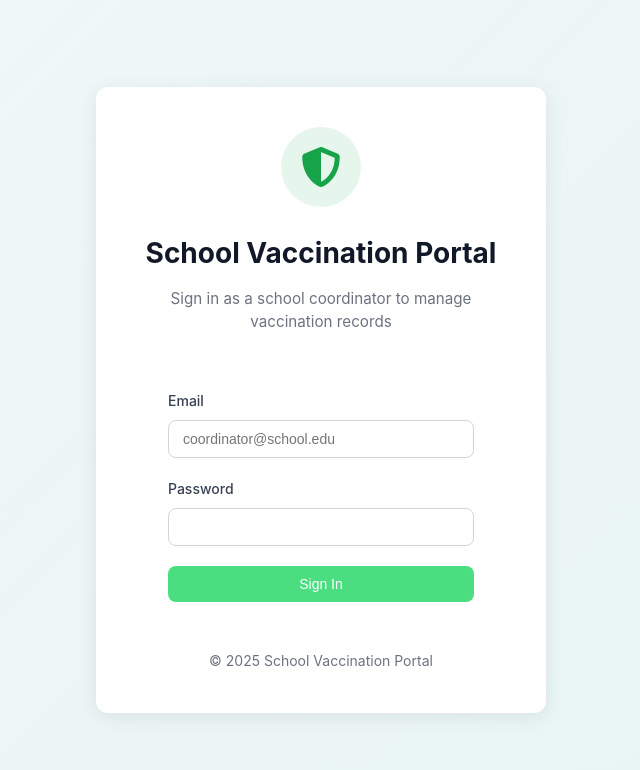
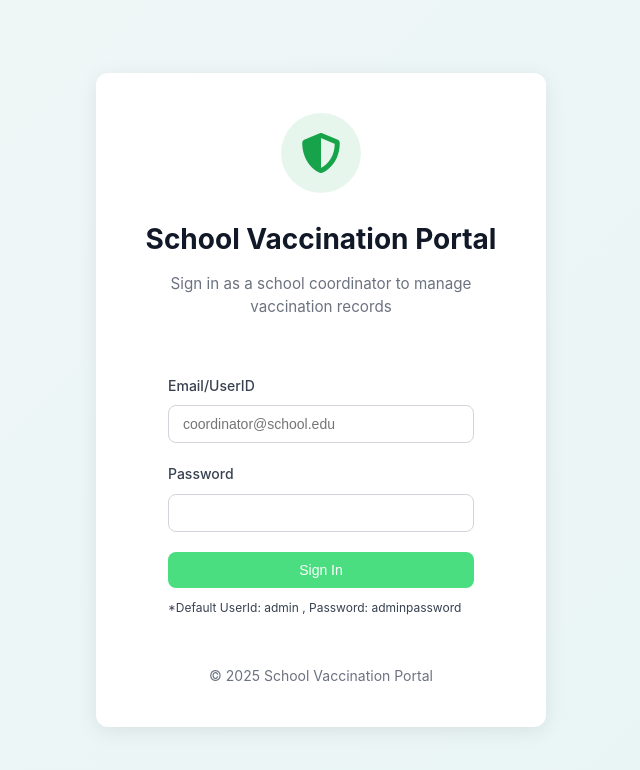
Before and after one commit to BhargaviManapuram3399/school-vaccination-project, a React (Create React App) app in the folder Frontend/: page /login in a window 1280 px wide. Shown: the top 770 px of the page, without its empty margins (319-959 px from the left). Built offline with nearby package versions, Linux system fonts and the light colour scheme.

Commit message:
default user id and password addedd

```diff
--- a/Frontend/src/components/auth/Login.css
+++ b/Frontend/src/components/auth/Login.css
@@ -131,6 +131,12 @@
     margin-bottom: 1.5rem;
   }
 
+  .default_para{
+    margin-top: 10px;
+    font-size: 12px;
+    color: #374151;
+  }
+
   .login-logo i {
     font-size: 2.5rem;
     color: var(--primary);
--- a/Frontend/src/components/auth/Login.js
+++ b/Frontend/src/components/auth/Login.js
@@ -64,7 +64,7 @@ const Login = () => {
         </div>
         <form onSubmit={onSubmit}>
           <div className="form-group">
-            <label htmlFor="username">Email</label>
+            <label htmlFor="username">Email/UserID</label>
             <input
               type="text"
               name="username"
@@ -82,6 +82,7 @@ const Login = () => {
           <button type="submit" className="btn btn-success">
             Sign In
           </button>
+          <p className="default_para">*Default UserId: admin , Password: adminpassword</p>
         </form>
         <div className="login-footer">
           <p>© 2025 School Vaccination Portal</p>
@@ -92,96 +93,3 @@ const Login = () => {
 }
 
 export default Login
-
-
-
-// "use client"
-
-// import { useState, useEffect, useContext } from "react"
-// import { useNavigate } from "react-router-dom"
-// import AuthContext from "../../context/auth/authContext"
-// import AlertContext from "../../context/alert/alertContext"
-// import "./Login.css"
-
-// const Login = () => {
-//   const authContext = useContext(AuthContext)
-//   const alertContext = useContext(AlertContext)
-
-//   const { login, error, clearErrors, isAuthenticated } = authContext
-//   const { setAlert } = alertContext
-
-//   const navigate = useNavigate()
-
-//   const [user, setUser] = useState({
-//     username: "",
-//     password: "",
-//   })
-
-//   const { username, password } = user
-
-//   useEffect(() => {
-//     if (isAuthenticated) {
-//       navigate("/")
-//     }
-
-//     if (error) {
-//       setAlert(error, "danger")
-//       clearErrors()
-//     }
-//     // eslint-disable-next-line
-//   }, [error, isAuthenticated, navigate])
-
-//   const onChange = (e) => setUser({ ...user, [e.target.name]: e.target.value })
-
-//   const onSubmit = (e) => {
-//     e.preventDefault()
-//     if (username === "" || password === "") {
-//       setAlert("Please fill in all fields", "danger")
-//     } else {
-//       login({
-//         username,
-//         password,
-//       })
-//     }
-//   }
-
-//   return (
-//     <div className="login-container">
-//       <div className="login-card">
-//         <div className="login-header">
-//           <div className="login-icon">
-//             <i className="fas fa-shield-alt"></i>
-//           </div>
-//           <h1>School Vaccination Portal</h1>
-//           <p>Sign in as a school coordinator to manage vaccination records</p>
-//         </div>
-//         <form onSubmit={onSubmit}>
-//           <div className="form-group">
-//             <label htmlFor="username">Email</label>
-//             <input
-//               type="text"
-//               name="username"
-//               id="username"
-//               value={username}
-//               onChange={onChange}
-//               placeholder="coordinator@school.edu"
-//               required
-//             />
-//           </div>
-//           <div className="form-group">
-//             <label htmlFor="password">Password</label>
-//             <input type="password" name="password" id="password" value={password} onChange={onChange} required />
-//           </div>
-//           <button type="submit" className="btn btn-primary">
-//             Sign In
-//           </button>
-//         </form>
-//         <div className="login-footer">
-//           <p>© 2025 School Vaccination Portal</p>
-//         </div>
-//       </div>
-//     </div>
-//   )
-// }
-
-// export default Login
```
